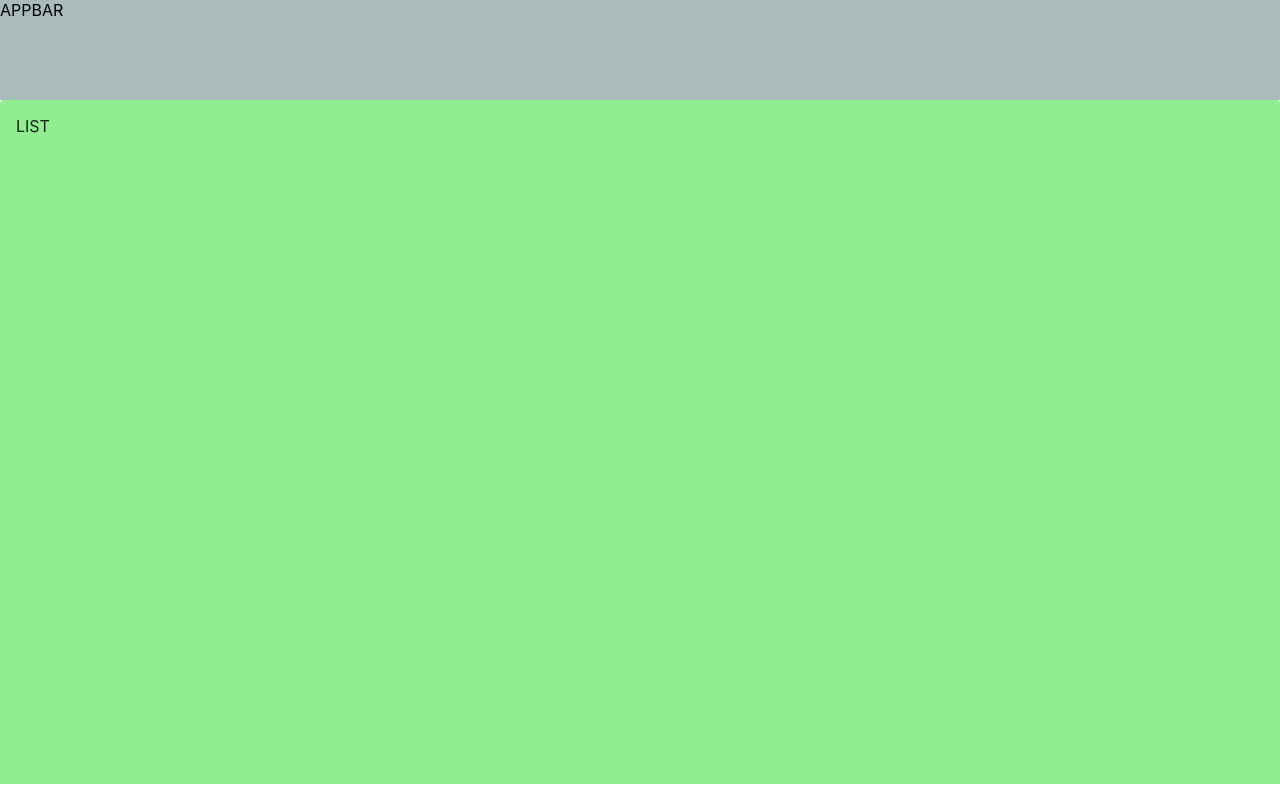
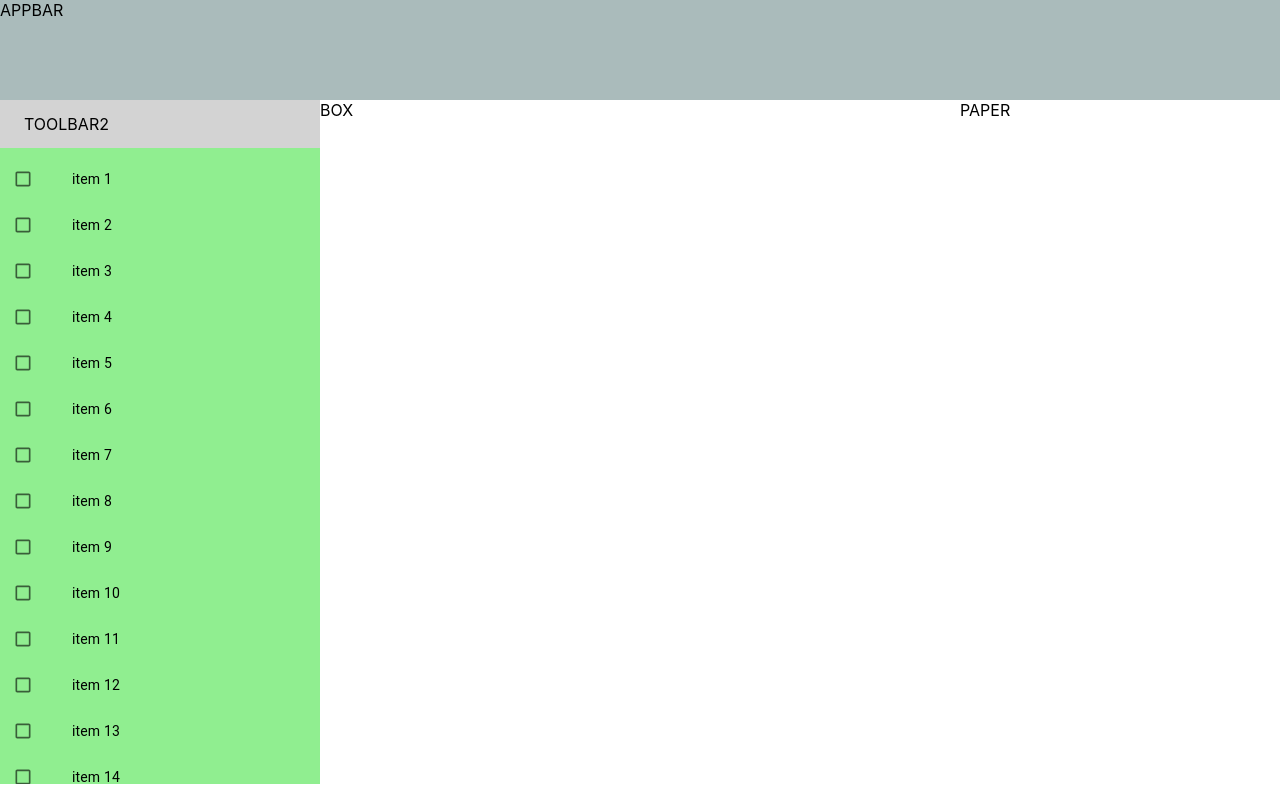
Before and after one commit to treealarm/Hann, a React (Create React App) app: page / in a window 1280 px wide. Built offline with nearby package versions, Linux system fonts and the light colour scheme.

Commit message:
working example

```diff
--- a/src/App.js
+++ b/src/App.js
@@ -1,16 +1,17 @@
 import logo from './logo.svg';
 import './App.css';
-import { Box, Card, CardContent} from '@mui/material';
+import { Box, Card, CardContent, Grid } from '@mui/material';
 import { TreeControl } from './TreeControl.tsx';
 
 function App() {
     return (
-        <Box sx={{ height: '98vh', display:'flex', flexDirection:'column' }}>
+        <Box sx={{ height: '98vh', display: 'flex', flexDirection: 'column' }}>
 
             <Box sx={{
                 width: '100%',
-                 height: '100px',
-                 backgroundColor: '#aabbbb' }}
+                height: '100px',
+                backgroundColor: '#aabbbb'
+            }}
             >
                 APPBAR
             </Box>
@@ -18,12 +19,25 @@ function App() {
                 sx={{
                     width: '100%',
                     overflow: 'auto',
-                    flex:1
+                    flex: 1
                 }}
             >
-                <Card sx={{ height: '2000px', backgroundColor: 'lightgreen' }}>
-                    <CardContent>LIST</CardContent>
-                </Card>
+                <Grid container sx={{ height: '100%' }}>
+                    <Grid item xs={3} sx={{ height: "100%" }}>
+                        <TreeControl />
+                    </Grid>
+                    <Grid item xs sx={{ minWidth: "100px" }}>
+                        <Box sx={{ height: '100%'}}>
+                            BOX
+                        </Box>
+                    </Grid>
+
+                    <Grid item xs={3} sx={{ height: "100%"}}>
+                        <Box sx={{ height: "100%", overflow: 'auto', width: "100%" }}>
+                            PAPER
+                        </Box>
+                    </Grid>
+                </Grid>
             </Box>
         </Box>
     );
--- a/src/TreeControl.tsx
+++ b/src/TreeControl.tsx
@@ -34,7 +34,6 @@ markers.push(
       <Box sx={{
             width: '100%',
             height: '100%',
-            alignItems: 'stretch',
             display: 'flex',
             flexDirection: 'column'
             }}>
@@ -47,8 +46,7 @@ markers.push(
         <Box sx={{
             width: '100%',
             height: '100%',
-            overflow: 'auto',
-            border:4
+            overflow: 'auto'
             }}>
         <List dense sx={{
           width: "100%",
```
